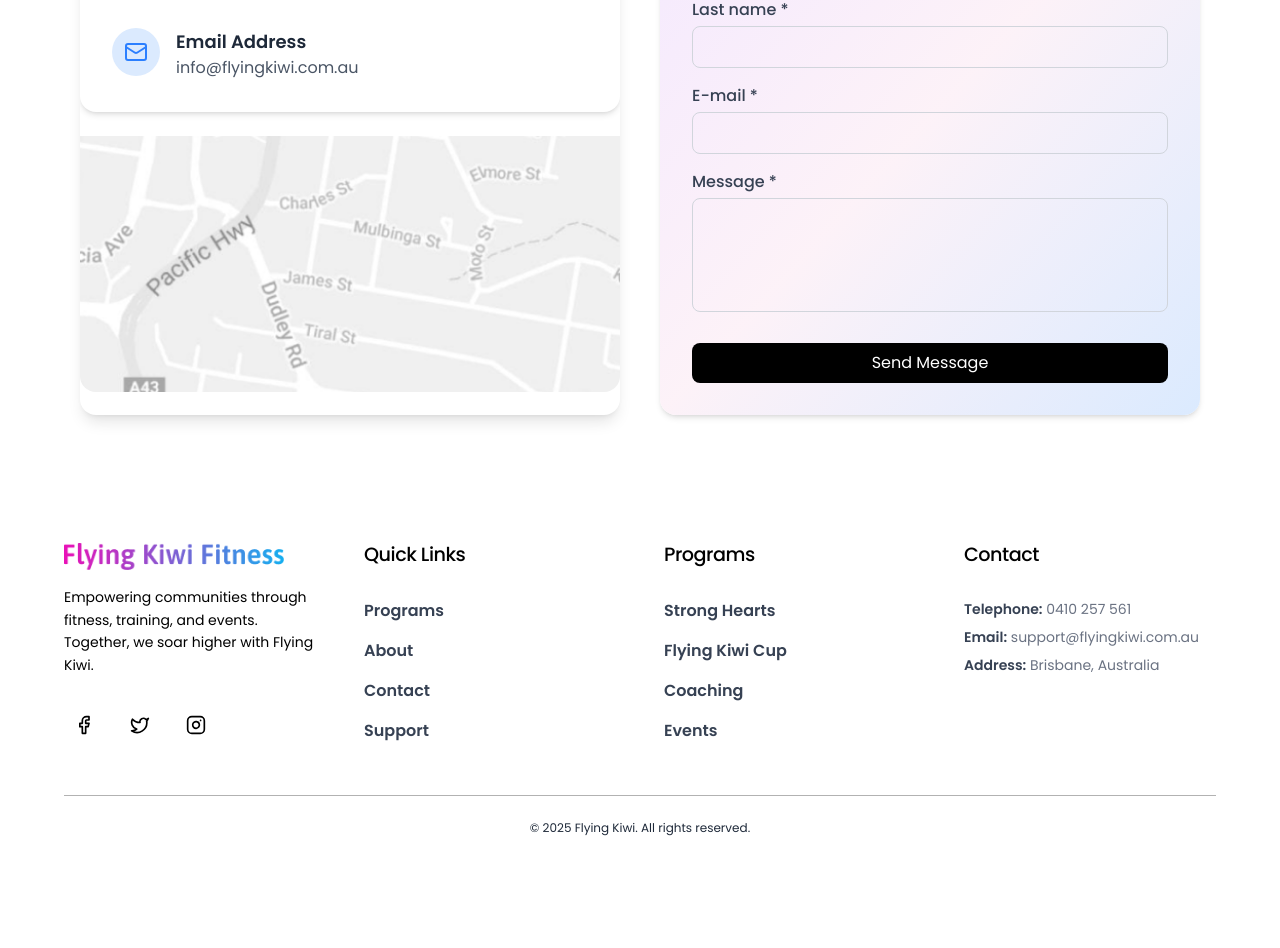
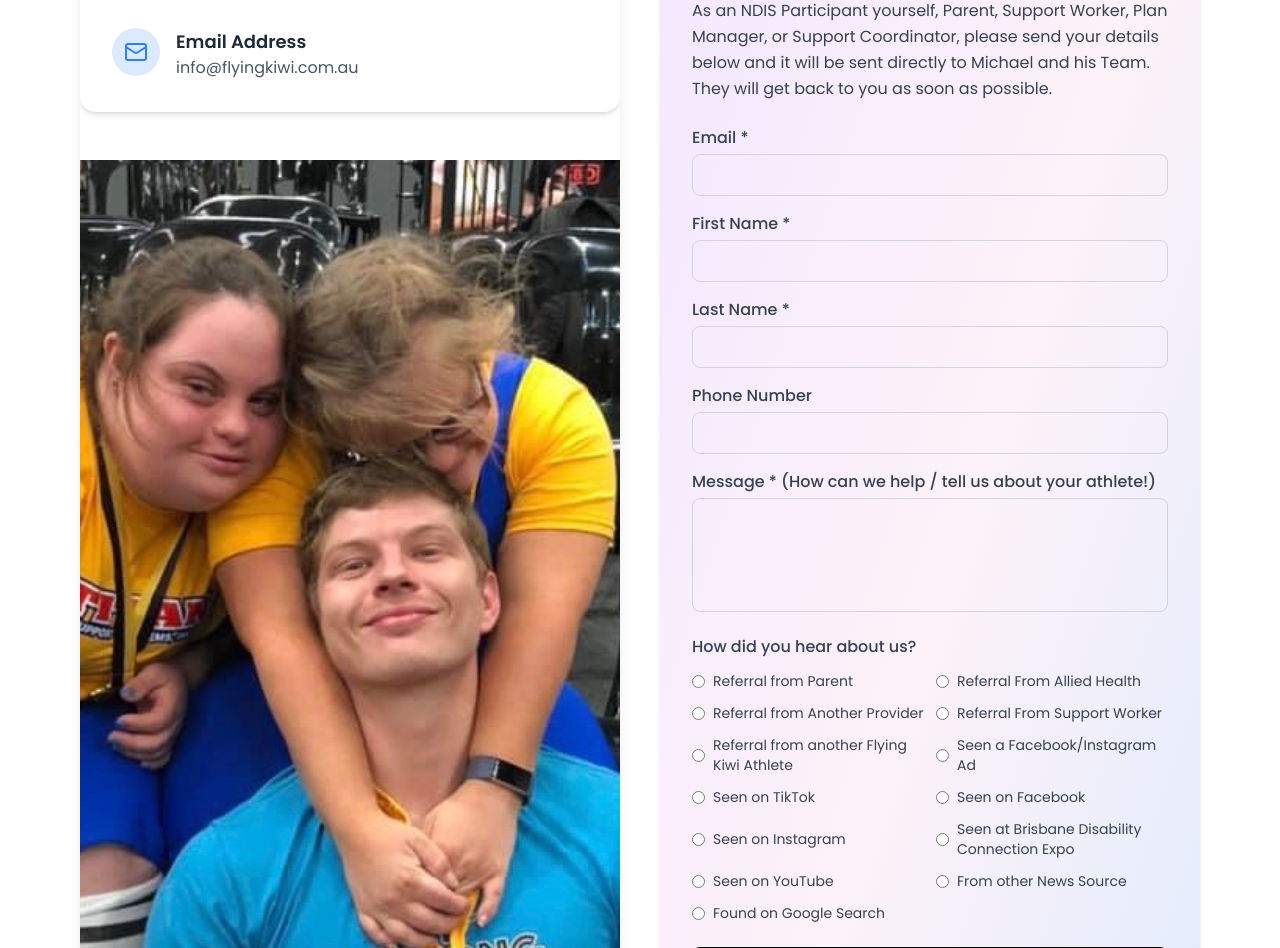
Before and after one commit to macworldgithub/flying-kiwi, a Next.js app: page /Contact in a window 1280 px wide. Shown: the part 804-1752 px from the top of the page. Before the commit the page ends 1704 px from the top, so only its background shows below. Built offline with nearby package versions, Linux system fonts and the light colour scheme.

Commit message:
contact page fixed

```diff
--- a/src/components/AppComponents/ContactSection .tsx
+++ b/src/components/AppComponents/ContactSection .tsx
@@ -5,7 +5,7 @@ const ContactSection = () => {
   return (
     <section className="w-full bg-white py-16 px-6 sm:px-10 md:px-16 lg:px-20">
       <div className="max-w-6xl mx-auto grid grid-cols-1 md:grid-cols-2 gap-10">
-        {/* LEFT SIDE - Contact Info + Map */}
+        {/* LEFT SIDE - Contact Info + Image */}
         <div className="relative rounded-2xl overflow-hidden shadow-lg bg-white">
           {/* Info Box */}
           <div className="relative z-10 bg-white rounded-2xl p-6 sm:p-8 shadow-md">
@@ -50,37 +50,51 @@ const ContactSection = () => {
             </div>
           </div>
 
-          {/* Map Image below content */}
-          <div className="mt-6">
+          {/* Bottom Image */}
+          <div className="mt-12">
             <img
-              src="/images/map.png"
-              alt="Map"
-              className="w-full h-64 object-cover rounded-b-2xl"
+              src="/images/team/contact-image.jpeg"
+              alt="Flying Kiwi"
+              className="w-full h-[99vw] object-cover rounded-b-2xl"
             />
           </div>
         </div>
 
-        {/* RIGHT SIDE - Contact Form */}
+        {/* RIGHT SIDE - Updated Contact Form */}
         <div className="rounded-2xl p-8 bg-gradient-to-br from-purple-100 via-pink-50 to-blue-100 shadow-md">
-          <h2 className="text-2xl sm:text-3xl font-bold text-gray-800 mb-6">
+          <h2 className="text-2xl sm:text-3xl font-bold text-gray-800 mb-4">
             Get In Touch With Us
           </h2>
 
+          <p className="text-gray-700 mb-4 leading-relaxed">
+            Thank you so much for thinking of us. We hope our passion for the
+            athletes truly shows, and we can’t wait to help you out in whatever
+            capacity that may be.
+          </p>
+
+          <p className="text-gray-700 mb-6 leading-relaxed">
+            As an NDIS Participant yourself, Parent, Support Worker, Plan
+            Manager, or Support Coordinator, please send your details below and
+            it will be sent directly to Michael and his Team. They will get back
+            to you as soon as possible.
+          </p>
+
           <form className="flex flex-col space-y-4">
+            {/* Email */}
             <div>
               <label className="block text-gray-700 font-medium mb-1">
-                First name *
+                Email *
               </label>
               <input
-                type="text"
-                placeholder="Alex"
+                type="email"
                 className="w-full border border-gray-300 rounded-lg px-4 py-2 focus:outline-none focus:ring-2 focus:ring-purple-400"
               />
             </div>
 
+            {/* First Name */}
             <div>
               <label className="block text-gray-700 font-medium mb-1">
-                Last name *
+                First Name *
               </label>
               <input
                 type="text"
@@ -88,19 +102,32 @@ const ContactSection = () => {
               />
             </div>
 
+            {/* Last Name */}
             <div>
               <label className="block text-gray-700 font-medium mb-1">
-                E-mail *
+                Last Name *
               </label>
               <input
-                type="email"
+                type="text"
                 className="w-full border border-gray-300 rounded-lg px-4 py-2 focus:outline-none focus:ring-2 focus:ring-purple-400"
               />
             </div>
 
+            {/* Phone */}
             <div>
               <label className="block text-gray-700 font-medium mb-1">
-                Message *
+                Phone Number
+              </label>
+              <input
+                type="tel"
+                className="w-full border border-gray-300 rounded-lg px-4 py-2 focus:outline-none focus:ring-2 focus:ring-purple-400"
+              />
+            </div>
+
+            {/* Message */}
+            <div>
+              <label className="block text-gray-700 font-medium mb-1">
+                Message * (How can we help / tell us about your athlete!)
               </label>
               <textarea
                 rows={4}
@@ -108,12 +135,50 @@ const ContactSection = () => {
               ></textarea>
             </div>
 
+            {/* How did you hear about us */}
+            <div>
+              <label className="block text-gray-700 font-medium mb-3">
+                How did you hear about us?
+              </label>
+
+              <div className="grid grid-cols-1 sm:grid-cols-2 gap-3 text-sm text-gray-700">
+                {[
+                  "Referral from Parent",
+                  "Referral From Allied Health",
+                  "Referral from Another Provider",
+                  "Referral From Support Worker",
+                  "Referral from another Flying Kiwi Athlete",
+                  "Seen a Facebook/Instagram Ad",
+                  "Seen on TikTok",
+                  "Seen on Facebook",
+                  "Seen on Instagram",
+                  "Seen at Brisbane Disability Connection Expo",
+                  "Seen on YouTube",
+                  "From other News Source",
+                  "Found on Google Search",
+                ].map((item, index) => (
+                  <label key={index} className="flex items-center gap-2">
+                    <input type="radio" name="heardFrom" />
+                    {item}
+                  </label>
+                ))}
+              </div>
+            </div>
+
+            {/* Submit */}
             <button
               type="submit"
-              className="mt-2 bg-black text-white py-2 rounded-lg hover:bg-gray-800 transition"
+              className="mt-2 bg-black text-white py-3 rounded-lg hover:bg-gray-800 transition"
             >
-              Send Message
+              Submit
             </button>
+
+            {/* Footer Text */}
+            <p className="text-sm text-gray-700 leading-relaxed pt-2">
+              A member of the team will get in touch as soon as possible to help
+              get on the way to a better way of life for your NDIS participant –
+              and you!
+            </p>
           </form>
         </div>
       </div>
```
Also changed, not shown: public/images/team/contact-image.jpeg (added).
